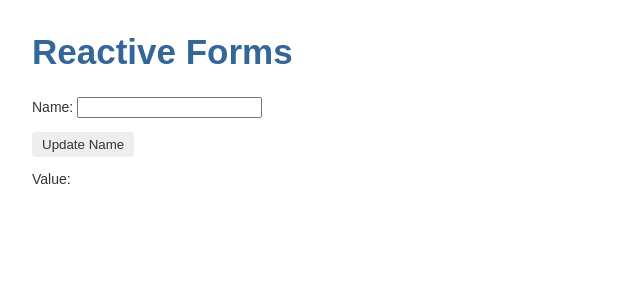
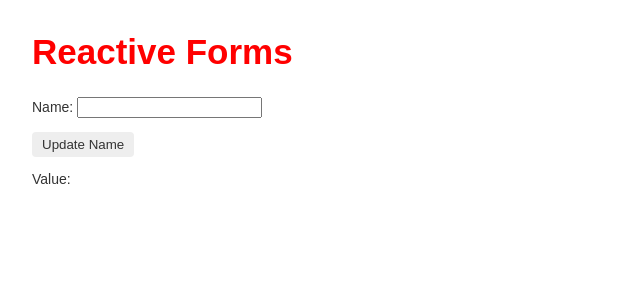
Before and after one commit to webcane/angular.samples, an Angular app in the folder angular-ngform/: page / in a window 1280 px wide. Shown: the top 300 px of the page, without its empty margins (0-640 px from the left). Built offline with nearby package versions, Linux system fonts and the light colour scheme.

Commit message:
keydown event

```diff
--- a/angular-ngform/src/app/components/simple-form/simple-form.component.html
+++ b/angular-ngform/src/app/components/simple-form/simple-form.component.html
@@ -1,7 +1,8 @@
-<h1>Reactive Forms</h1>
+<h1 [style.color]="inputColor">Reactive Forms</h1>
 
 <label>
-  Name: <input type="text" [formControl]="nameInput">
+  Name: <input type="text" [formControl]="nameInput"
+    (keydown.control.enter)="changeColor($event.target.value)">
 </label>
 <p>
   <button (click)="updateName()">Update Name</button>
--- a/angular-ngform/src/app/components/simple-form/simple-form.component.ts
+++ b/angular-ngform/src/app/components/simple-form/simple-form.component.ts
@@ -16,6 +16,8 @@
   name$: Subscription;
 
   nameInput = new FormControl('', Validators.required);
+
+  inputColor = 'red';
 
   constructor() {
   }
@@ -48,4 +50,8 @@
     this.nameInput.setValue('Nancy');
   }
 
+  changeColor(color): void {
+    this.inputColor = color;
+  }
+
 }
```
